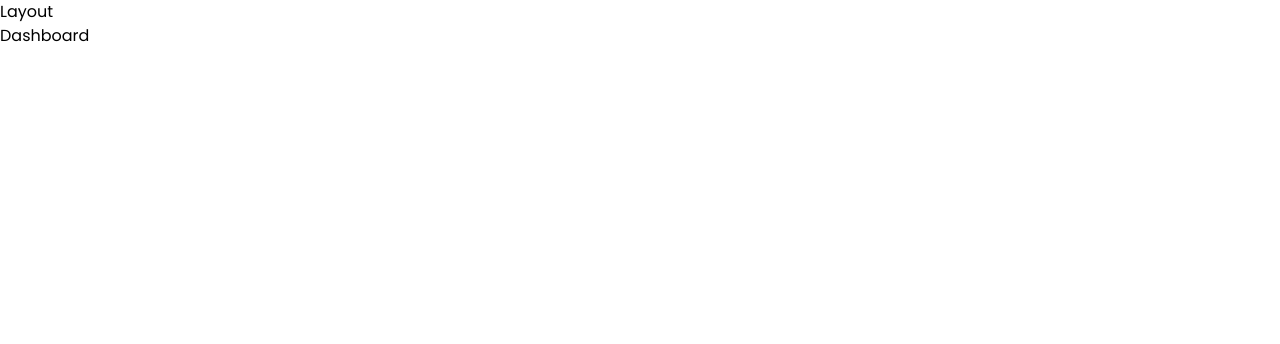
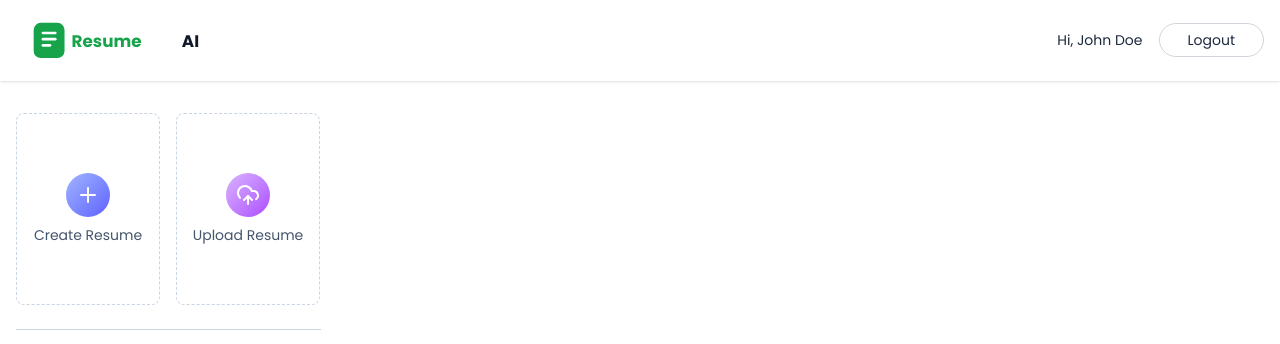
Before and after one commit to adi-builds/ai-resume-analyzer, a React (Vite) app in the folder client/: page /app in a window 1280 px wide. Shown: the top 344 px of the page. Built offline with nearby package versions, Linux system fonts and the light colour scheme.

Commit message:
Updated dashboard layout and added navbar

```diff
--- /dev/null
+++ b/client/src/components/Navbar.jsx
@@ -0,0 +1,32 @@
+import React from 'react'
+import { Link, useNavigate } from 'react-router-dom'
+
+const Navbar = () => {
+    const user ={name: "John Doe"}
+    const navigate = useNavigate()
+    const logoutUser = () => {
+        navigate('/')
+    }
+  return (
+    <div className='shadow bg-white'>
+        <nav className='flex items-center justify-between max-w-7xl mx-auto px-4 py-3.5 text-slate-800 transition-all'>
+            <Link to='/'>
+                <svg width="100%" viewBox="0 0 680 120" role="img" xmlns="http://www.w3.org/2000/svg">
+  <rect x="40" y="20" width="70" height="80" rx="16" fill="#16a34a"/>
+  <rect x="58" y="40" width="34" height="6" rx="3" fill="white"/>
+  <rect x="58" y="54" width="34" height="6" rx="3" fill="white"/>
+  <rect x="58" y="68" width="22" height="6" rx="3" fill="white"/>
+  <text x="126" y="75" font-family="Arial, sans-serif" font-weight="700" font-size="38" fill="#16a34a">Resume</text>
+  <text x="376" y="75" font-family="Arial, sans-serif" font-weight="700" font-size="38" fill="#111827">AI</text>
+</svg>
+            </Link>
+            <div className='flex items-center gap-4 text-sm'>
+                <p className='max-sm:hidden'>Hi, {user.name}</p>
+                <button onClick={logoutUser} className='bg-white hover:bg-slate-50 border border-gray-300 px-7 py-1.5 rounded-full active:scale-95 transition-all'>Logout</button>
+            </div>
+        </nav>
+    </div>
+  )
+}
+
+export default Navbar
--- a/client/src/pages/Dashboard.jsx
+++ b/client/src/pages/Dashboard.jsx
@@ -1,8 +1,25 @@
+import { PlusIcon, UploadCloudIcon } from 'lucide-react'
 import React from 'react'
 
 const Dashboard = () => {
   return (
-    <div><h1>Dashboard</h1></div>
+    <div>
+      <div className='max-w-7xl mx-auto px-4 py-8'>
+        <p className='text-2xl font-medium mb-6 bg-gradient-to-r from-green-600 to-slate-700 bg-clip-text text-transparent sm:hidden'>Welcome, Joe Doe</p>
+        <div className='flex gap-4'>
+          <button className='w-full bg-white sm:max-w-36 h-48 flex flex-col items-center justify-center rounded-lg gap-2 text-slate-600 border border-dashed border-slate-300 group hover:border-indigo-500 hover:shadow-lg transition-all duration-300 cursor-pointer'>
+            <PlusIcon className='size-11 transition-all duration-300 p-2.5 bg-gradient-to-br from-indigo-300 to-indigo-500 text-white rounded-full'/>
+            <p className='text-sm group-hover:text-indigo-600 transition-all duration-300'>Create Resume</p>
+          </button>
+           <button className='w-full bg-white sm:max-w-36 h-48 flex flex-col items-center justify-center rounded-lg gap-2 text-slate-600 border border-dashed border-slate-300 group hover:border-purple-500 hover:shadow-lg transition-all duration-300 cursor-pointer'>
+            <UploadCloudIcon className='size-11 transition-all duration-300 p-2.5 bg-gradient-to-br from-purple-300 to-purple-500 text-white rounded-full'/>
+            <p className='text-sm group-hover:text-purple-600 transition-all duration-300'>Upload Resume</p>
+          </button>
+        </div>
+
+        <hr  className='border-slate-300 my-6 sm:w-[305px]'/>
+      </div>
+    </div>
   )
 }
 
--- a/client/src/pages/Layout.jsx
+++ b/client/src/pages/Layout.jsx
@@ -1,11 +1,13 @@
 import React from 'react'
 import { Outlet } from 'react-router-dom'
+import Navbar from '../components/Navbar'
 
 const Layout = () => {
   return (
     <div>
-      <h1>Layout</h1>
+      <h1></h1>
       <div>
+        <Navbar/>
         <Outlet/>
       </div>
     </div>
--- a/client/src/pages/Login.jsx
+++ b/client/src/pages/Login.jsx
@@ -1,8 +1,54 @@
+import { Lock, Mail, User2Icon } from 'lucide-react'
 import React from 'react'
 
 const Login = () => {
+  const query = new URLSearchParams(window.location.search)
+  const urlState = query.get('state')
+  const [state, setState] = React.useState(urlState || "login")
+
+    const [formData, setFormData] = React.useState({
+        name: '',
+        email: '',
+        password: ''
+    })
+
+    const handleSubmit = async (e) => {
+        e.preventDefault()
+
+    }
+
+    const handleChange = (e) => {
+        const { name, value } = e.target
+        setFormData(prev => ({ ...prev, [name]: value }))
+    }
   return (
-    <div><h1>Login</h1></div>
+    <div className='flex items-center justify-center min-h-screen bg-gray-50'>
+    <form onSubmit={handleSubmit} className="sm:w-[350px] w-full text-center border border-gray-300/60 rounded-2xl px-8 bg-white">
+                <h1 className="text-gray-900 text-3xl mt-10 font-medium">{state === "login" ? "Login" : "Sign up"}</h1>
+                <p className="text-gray-500 text-sm mt-2">Please {state} to continue</p>
+                {state !== "login" && (
+                    <div className="flex items-center mt-6 w-full bg-white border border-gray-300/80 h-12 rounded-full overflow-hidden pl-6 gap-2">
+                        <User2Icon size={16} color='#6B7280'/>
+                        <input type="text" name="name" placeholder="Name" className="border-none outline-none ring-0" value={formData.name} onChange={handleChange} required />
+                    </div>
+                )}
+                <div className="flex items-center w-full mt-4 bg-white border border-gray-300/80 h-12 rounded-full overflow-hidden pl-6 gap-2">
+                    <Mail size={13} color='#6B7280'/>
+                    <input type="email" name="email" placeholder="Email id" className="border-none outline-none ring-0" value={formData.email} onChange={handleChange} required />
+                </div>
+                <div className="flex items-center mt-4 w-full bg-white border border-gray-300/80 h-12 rounded-full overflow-hidden pl-6 gap-2">
+                   <Lock size={13} color='#6B7280'/>
+                    <input type="password" name="password" placeholder="Password" className="border-none outline-none ring-0" value={formData.password} onChange={handleChange} required />
+                </div>
+                <div className="mt-4 text-left text-green-500">
+                    <button className="text-sm" type="reset">Forget password?</button>
+                </div>
+                <button type="submit" className="mt-2 w-full h-11 rounded-full text-white bg-green-500 hover:opacity-90 transition-opacity">
+                    {state === "login" ? "Login" : "Sign up"}
+                </button>
+                <p onClick={() => setState(prev => prev === "login" ? "register" : "login")} className="text-gray-500 text-sm mt-3 mb-11">{state === "login" ? "Don't have an account?" : "Already have an account?"} <a href="#" className="text-green-500 hover:underline">click here</a></p>
+            </form>
+            </div>
   )
 }
 
```
